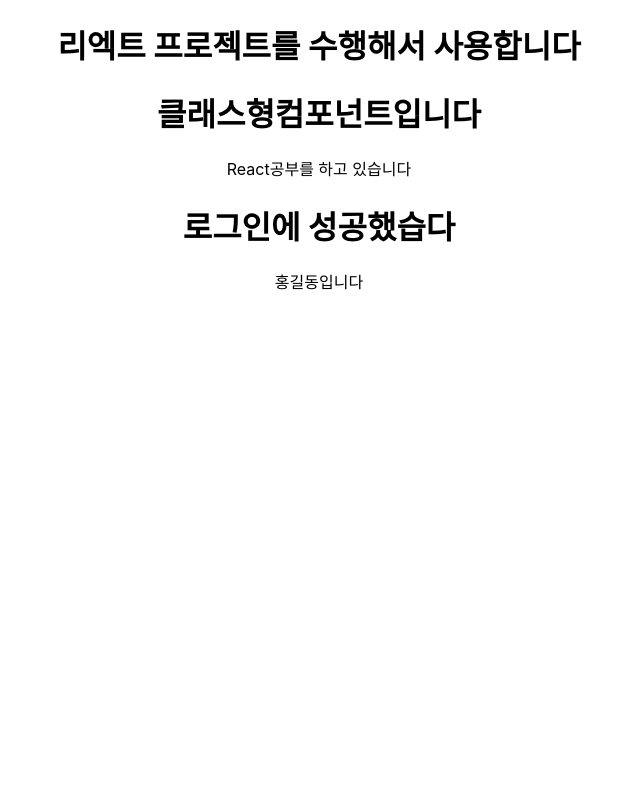
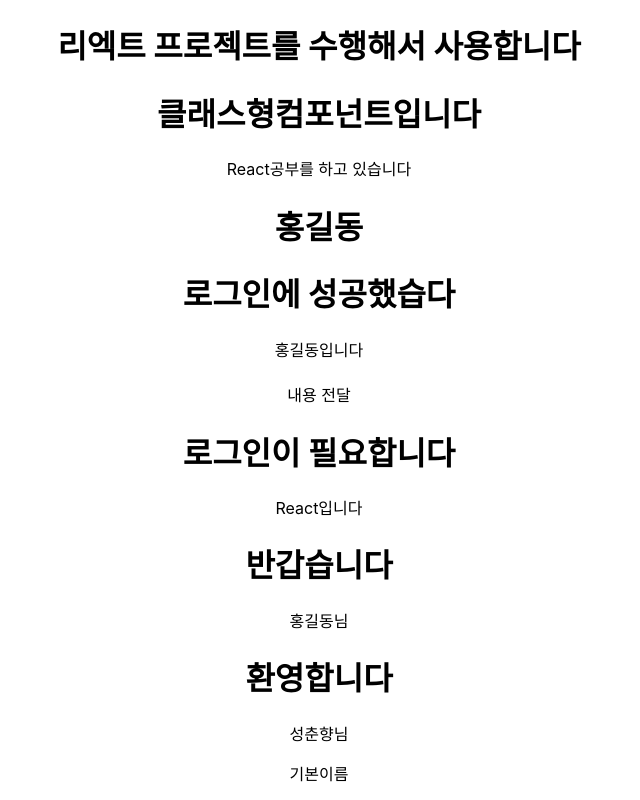
Before and after one commit to KIMPPT/React, a React (Create React App) app in the folder first-react/: page / in a window 1280 px wide. Shown: the whole page, without its empty margins (321-961 px from the left). Built offline with nearby package versions, Linux system fonts and the light colour scheme.

Commit message:
03301520

```diff
--- a/first-react/package.json
+++ b/first-react/package.json
@@ -6,6 +6,7 @@
     "@testing-library/jest-dom": "^5.16.5",
     "@testing-library/react": "^13.4.0",
     "@testing-library/user-event": "^13.5.0",
+    "prop-types": "^15.8.1",
     "react": "^18.2.0",
     "react-dom": "^18.2.0",
     "react-scripts": "5.0.1",
--- a/first-react/src/App.js
+++ b/first-react/src/App.js
@@ -1,17 +1,34 @@
-import logo from './logo.svg';
-import './App.css';
-import MyComponent from './components/MyComponent.js';
-import Login from './components/LoginComp.js';
+import logo from "./logo.svg";
+import "./App.css";
+import MyComponent from "./components/MyComponent.js";
+import Login from "./components/LoginComp.js";
 //동일한 파일에서 두개이상 내보냈을 때, 그 각각의 값을 각각 가져와야 쓸 수 있다.
-import {LoginText} from './components/LoginComp.js';
+import { LoginText } from "./components/LoginComp.js";
+import TextComponent from "./components/TextComponent";
+
+import OtherComp from "./components/OtherComp";
+/* React에서 오류가 뜨는 이유
+1. 존재하지 않는 컴포넌트 출력(컴포넌트 생성 이후에 이름은 가능하면 바꾸지 말것)
+> 이름을 바꾼 후에는 바꾼 그 이름으로 모든 컴포넌츠 수정
+2. ()나 {}를 닫지 않았을 경우[하나만 있는 경우]
+>오류코드를 보면서 각 라인에 있는 코드들을 주석이나 삭제처리하면서 확인
+*/
 function App() {
   return (
     <div className="App">
       <h1>리엑트 프로젝트를 수행해서 사용합니다</h1>
-      <MyComponent/>
+      <MyComponent />
       {/*만든 컴포넌트에 속성-값을 통해 props 전달 */}
-      <Login login={true} name="홍길동"/>
-
+      <Login login={true} name="홍길동" />
+      {/*만든 컴포넌트사이에 글자를 적어서 전달 */}
+      {/*porps의 children으로 전달*/}
+      {/*props값을 전달 하지 않으면 undefined로 들어감*/}
+      <Login>내용 전달</Login>
+      {/*새로운 TextComponent 만들어서 children에 들어간 값을 hi태그에 넣어서 출력
+      name값을 받아와서 p 태그에 name님 을 출력*/}
+      <TextComponent name="홍길동">반갑습니다</TextComponent>
+      <TextComponent name="성춘향">환영합니다</TextComponent>
+      <OtherComp />
     </div>
   );
 }
--- a/first-react/src/components/LoginComp.js
+++ b/first-react/src/components/LoginComp.js
@@ -6,18 +6,30 @@ class Login extends Component {
     //클래스에서 props 값을 가져올 때는 this.props를 통해 들고온다.
     //this.props는 Component에서 상속받아온 속성
     //this.props={login:true name:"홍길동"}
-    //구조화할당 : 배열이나 객체와 같이 값이 여러개인 자료형을 안에 있는 요소를 꺼내에 각각의 변수에 따로 저장하는 방ㅎ식
+    //비구조화할당[구조 분해] : 배열이나 객체와 같이 값이 여러개인 자료형을 안에 있는 요소를 꺼내에 각각의 변수에 따로 저장하는 방ㅎ식
     let prop = this.props;
+    //prop.login 와 같이 속성에 접근할 수 있지만 일일히 넣기에는 번거롭다
+    //아래와 같이 자료형 중 필요한것만 꺼낼 수 있다. 객체의 속성이름과 동일하게 적어서 할당가능
+    //속성 이름을 동일하게 작성하지 않으면 값을 들고오지 못함
     let { login, name } = this.props;
+    let children = this.props.children;
     console.log(prop);
     console.log(login);
+    console.log(name);
+    console.log(prop.children);
     //let login = true;
-    return login ? (
-      <LoginText /> //이런식으로 밑에 다른 컴포넌트를 만들어서 해당 컴포넌트 안에 넣을 수 있다.
-    ) : (
+    return (
       <div>
-        <h1>로그인이 필요합니다</h1>
-        <p>React입니다</p>
+        <h1>{name}</h1>
+        <p>{children}</p>
+        {login ? (
+          <LoginText /> //이런식으로 밑에 다른 컴포넌트를 만들어서 해당 컴포넌트 안에 넣을 수 있다.
+        ) : (
+          <div>
+            <h1>로그인이 필요합니다</h1>
+            <p>React입니다</p>
+          </div>
+        )}
       </div>
     );
   }
--- /dev/null
+++ b/first-react/src/components/OtherComp.jsx
@@ -0,0 +1,22 @@
+import { Component } from "react";
+import {PropTypes} from "prop-types";
+class OtherComp extends Component{
+    render()
+    {
+        const {name}=this.props;
+        return(
+            <div>{name}</div>
+        );
+    }
+}
+//props이 전달되지 않았을 때 undefined 대신 기본으로 들어갈 값
+
+OtherComp.defaultProps = {
+    name:"기본이름"
+}
+//prop-types 라이브러리 설치 후 사용
+//다른 자료형이 ㄷ르어가면 콘소렝 오류로 알려줌
+OtherComp.propTypes = {
+    name: PropTypes.string
+}
+export default OtherComp;
--- /dev/null
+++ b/first-react/src/components/TextComponent.js
@@ -0,0 +1,18 @@
+import { Component } from "react";
+
+class TextComponent extends Component{
+
+    render(){
+        let {name,children}=this.props;
+        let prop=this.props;
+        console.log(prop);
+        return(
+            <div>
+                <h1>{children}</h1>
+                <p>{name}님</p>
+            </div>
+        );
+    }
+}
+
+export default TextComponent;
--- a/first-react/src/index.js
+++ b/first-react/src/index.js
@@ -6,6 +6,8 @@ import reportWebVitals from './reportWebVitals';
 
 const root = ReactDOM.createRoot(document.getElementById('root'));
 root.render(
+  /*StrictMode는 엄밀한 검사라서 console.log의 경우 똑같은 작업을 한번 더 해서
+  2번 나오게 해줌*/
   <React.StrictMode>
     <App />
   </React.StrictMode>
```
Also changed, not shown: 1 other file (tests, documents, lock files or other folders).
